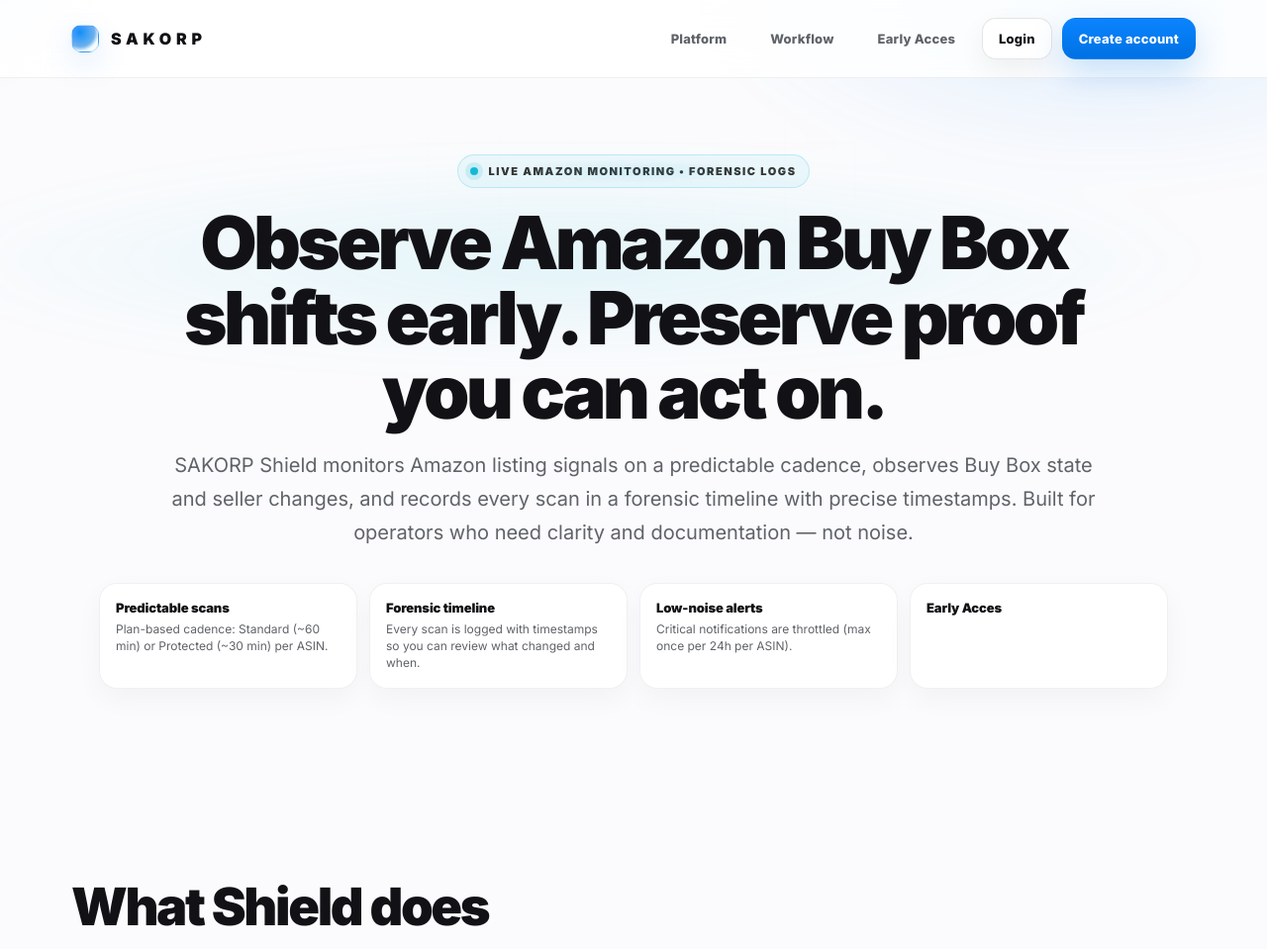
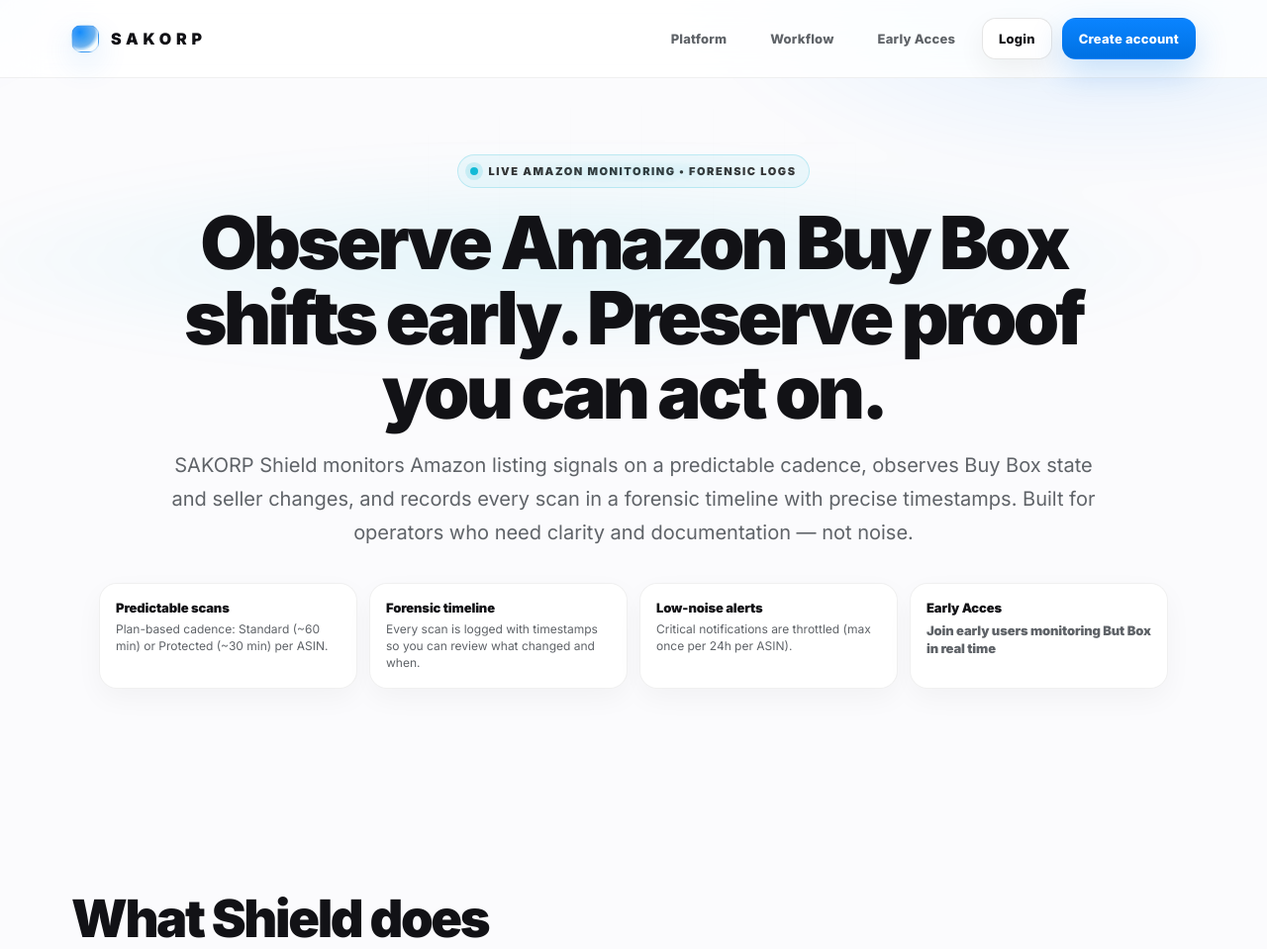
Before and after one commit to iq2glupost-cpu/sakorp, a Flask app: page / in a window 1280 px wide. Shown: the top 959 px of the page at 99% size. Run offline with Flask 3, Linux system fonts and the light colour scheme.

Commit message:
Update index.html

```diff
--- a/templates/index.html
+++ b/templates/index.html
@@ -554,7 +554,7 @@
           </div>
           <div class="trust">
             <b>Early Acces</b>
-
+            <span><b>Join early users monitoring But Box in real time</span>
           </div>
         </div>
       </div>
```
